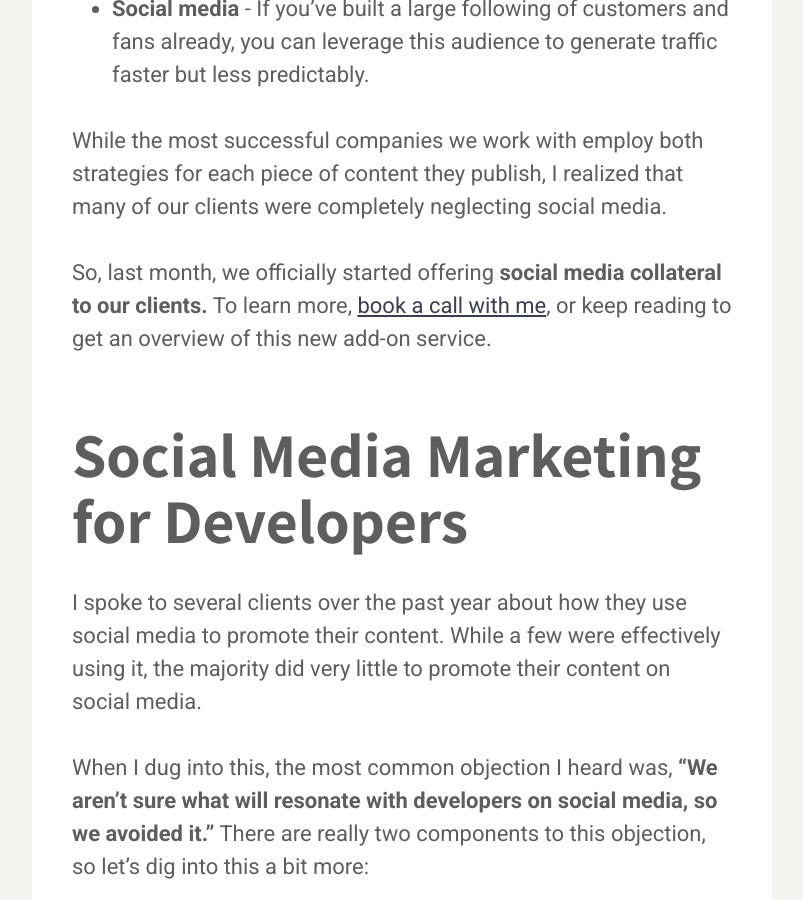
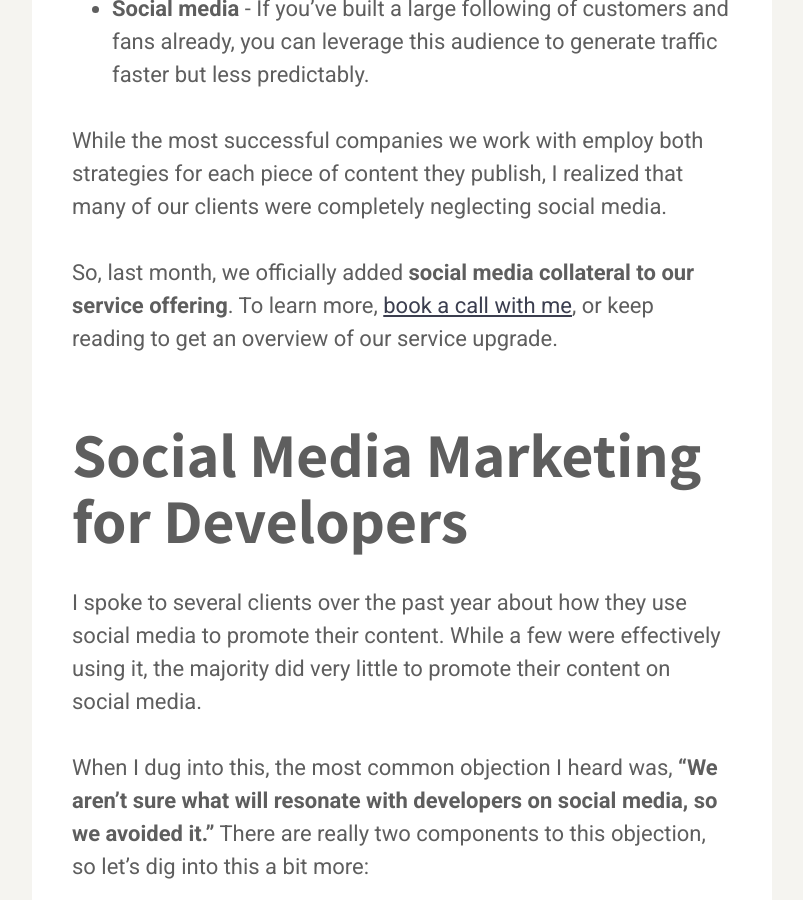
Before and after one commit to karllhughes/learn, a Jekyll site: the page built from _posts/2021-07-28-announcing-social-collateral-from-draft-dev.md, in a window 1280 px wide and 900 px high, scrolled down 1223 px. Shown: the whole window, without its empty margins (238-1041 px from the left). Built offline with Jekyll 4.4.1, drawn with Linux system fonts in a browser that asks for light colours; a script that is not in the unit is left out; some of the changed text lies outside the part shown.

Commit message:
Update Posts “2021-07-28-announcing-social-collateral-from-draft-dev”

```diff
--- a/_posts/2021-07-28-announcing-social-collateral-from-draft-dev.md
+++ b/_posts/2021-07-28-announcing-social-collateral-from-draft-dev.md
@@ -15,7 +15,7 @@
 
 While the most successful companies we work with employ both strategies for each piece of content they publish, I realized that many of our clients were completely neglecting social media.
 
-So, last month, we officially started offering **social media collateral to our clients.** To learn more, [book a call with me](https://draft.dev/call), or keep reading to get an overview of this new add-on service.
+So, last month, we officially added **social media collateral to our service offering**. To learn more, [book a call with me](https://draft.dev/call), or keep reading to get an overview of our service upgrade.
 
 ## Social Media Marketing for Developers
 
@@ -51,9 +51,10 @@
 
 ## Our Offering: Social Media Collateral for Technical Content
 
-To solve both of the above problems, **we’re now offering social media collateral as an add-on service to our clients.**
+To solve both of the above problems, **we’re now including social media collateral in our service offering.**
 
-With this optional add-on service, you get:
+
+For each article that we write, Draft.dev will provide clients with:
 
 - Social media posts that you can schedule on your company Twitter and Linkedin accounts
 - Subreddit suggestions and headlines for Reddit
```
